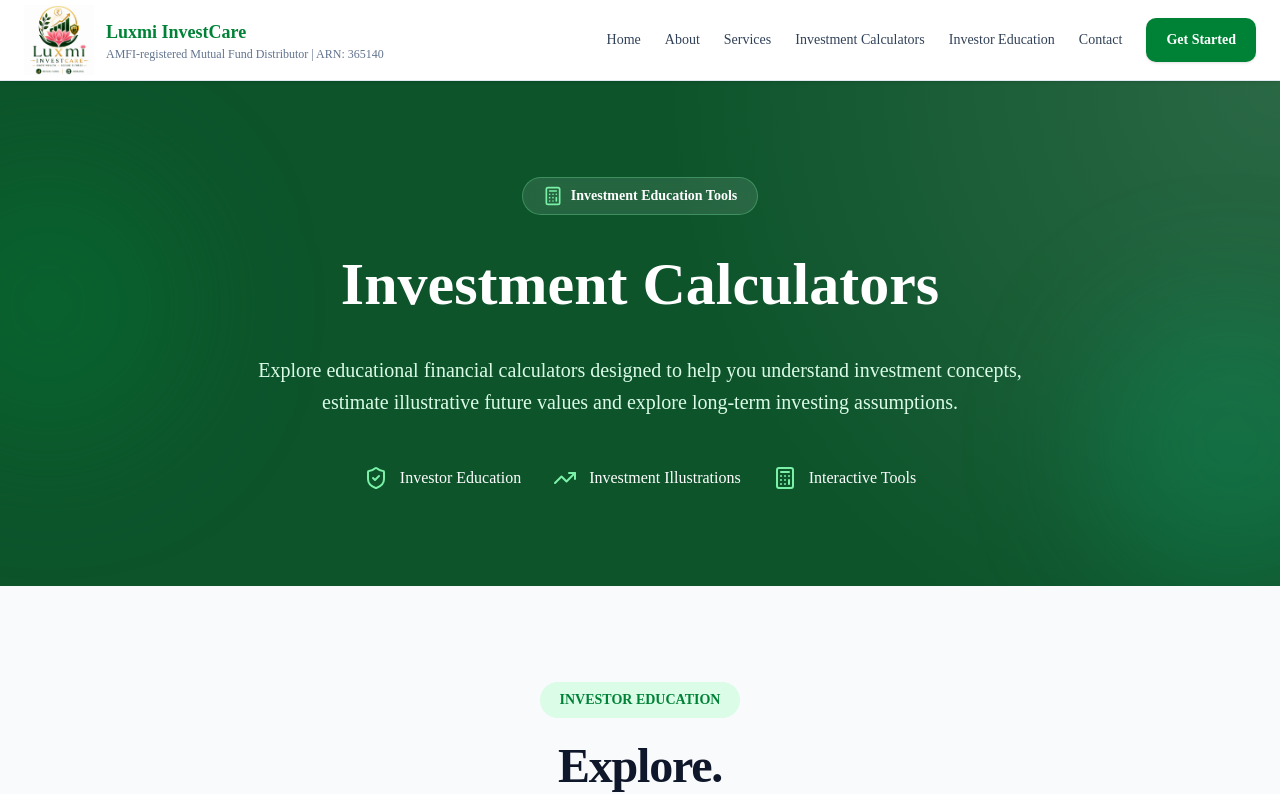
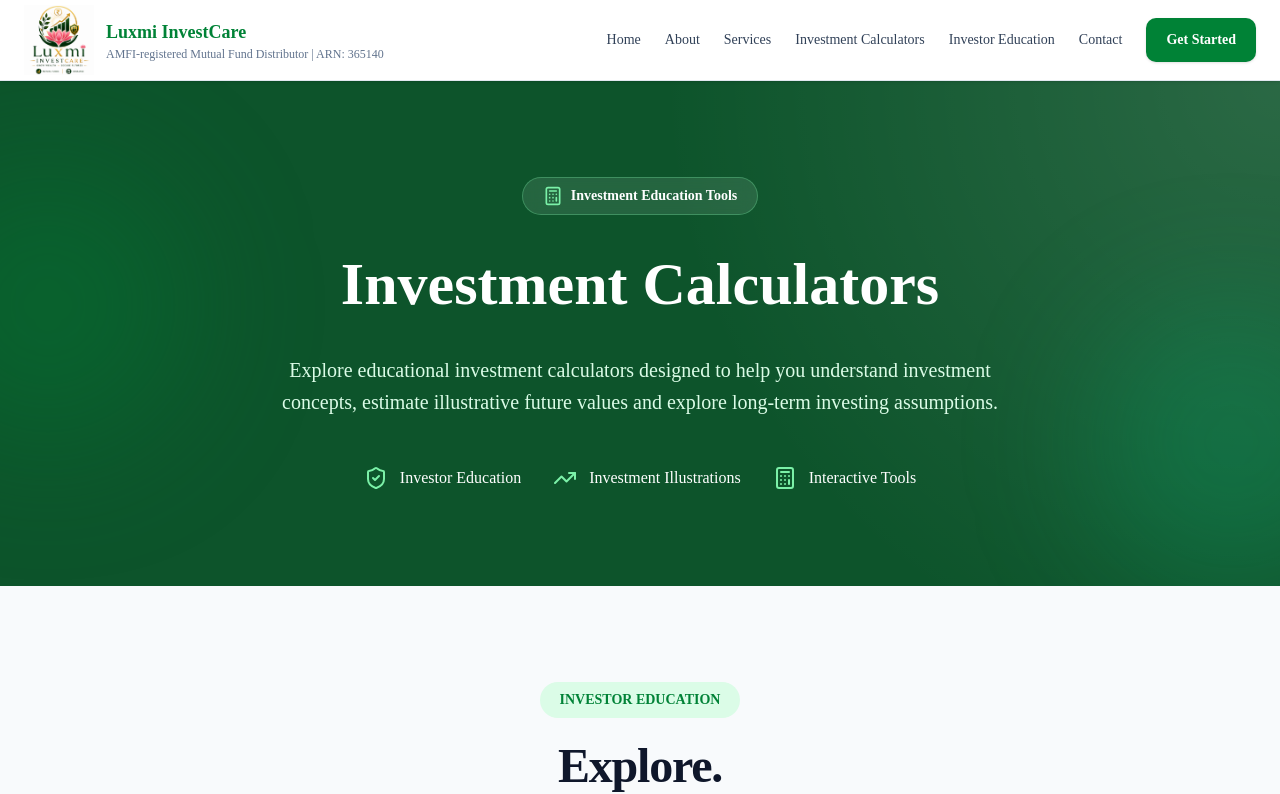
Before and after one commit to shivpawan007/LuxmiInvestCare, a Next.js app: page /calculators in a window 1280 px wide. Shown: the top 794 px of the page. Built offline with nearby package versions, Linux system fonts and the light colour scheme.

Commit message:
Compliance: align calculator hero terminology

```diff
--- a/components/calculators/CalculatorHero.tsx
+++ b/components/calculators/CalculatorHero.tsx
@@ -23,7 +23,7 @@ export default function CalculatorHero() {
                     </h1>
 
                     <p className="mx-auto mt-8 max-w-3xl text-lg leading-8 text-green-100 lg:text-xl">
-                        Explore educational financial calculators designed to help
+                        Explore educational investment calculators designed to help
                         you understand investment concepts, estimate illustrative future values and explore long-term investing assumptions.
                     </p>
 
```
